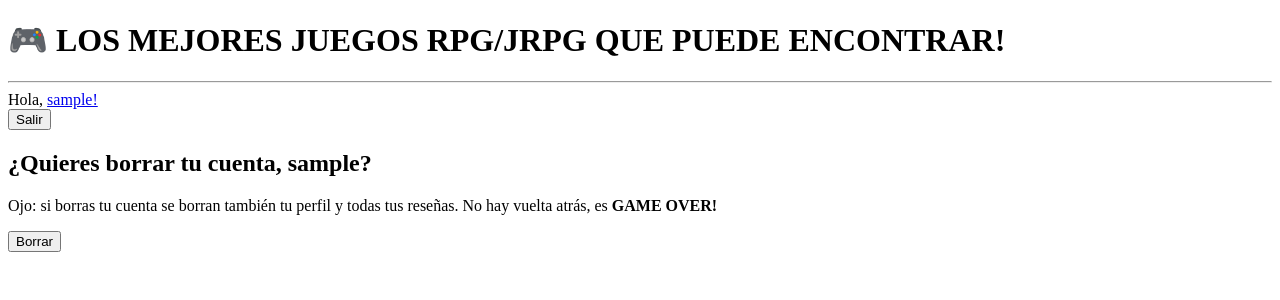
After one commit to murilocampos007-hue/catalogo_video_juego_murilo, a Django app: page /perfiles/borrar/ in a window 1280 px wide. The commit adds this page. Shown: the top 300 px of the page. Run offline with Django 5.2, Linux system fonts and the light colour scheme; the visitor is signed in with stand-in values (Sample User, id 1).

Commit message:
agregación de perfiles y cambios en HTML

```diff
--- a/catalogo_core/urls.py
+++ b/catalogo_core/urls.py
@@ -35,4 +35,7 @@ urlpatterns = [
     path('resenas/nueva/<int:id_juego>/', views.crear_resena, name='crear_resena'),
     path('resenas/editar/<int:id_resena>/', views.editar_resena, name='editar_resena'),
     path('resenas/borrar/<int:id_resena>/', views.borrar_resena, name='borrar_resena'),
+    path('perfiles/<int:id_usuario>/', views.ver_perfil, name='ver_perfil'),
+    path('perfiles/editar/', views.editar_perfil, name='editar_perfil'),
+    path('perfiles/borrar/', views.borrar_perfil, name='borrar_perfil'),
 ]
--- a/juegos/templates/base.html
+++ b/juegos/templates/base.html
@@ -7,9 +7,9 @@
 <body>
     <h1> 🎮 LOS MEJORES JUEGOS RPG/JRPG QUE PUEDE ENCONTRAR! </h1><hr>
 
-     {% block cabecera %}
+    {% block cabecera %}
     {% if user.is_authenticated %}
-        <div> Hola, {{ user.username }}!</div>
+        <div> Hola, <a href='/perfiles/{{ user.id }}/'>{{ user.username }}!</a> </div>
 
         <form method="POST" action="/accounts/logout/">
             {% csrf_token %}
--- /dev/null
+++ b/juegos/templates/borrar_cuenta.html
@@ -0,0 +1,11 @@
+{% extends 'base.html'%}
+{% block contenido %}
+<div><h2>¿Quieres borrar tu cuenta, {{perfil.username}}?</h2>
+    <p>Ojo: si borras tu cuenta se borran también tu perfil y todas tus reseñas.
+        No hay vuelta atrás, es <b>GAME OVER!</b></p>
+            <form method="POST">
+                {% csrf_token %}
+                <button type="submit">Borrar</button>
+            </form>
+</div>
+{% endblock %}
--- a/juegos/templates/borrar_franquicia.html
+++ b/juegos/templates/borrar_franquicia.html
@@ -1,4 +1,5 @@
 {% extends 'base.html' %}
+{% block cabecera %} {% endblock %}
 {% block contenido %}
 <h3>Estás seguro de que quieres borrar {{franquicia.titulo}}?</h3>
 <form method="POST">
--- a/juegos/templates/borrar_resena.html
+++ b/juegos/templates/borrar_resena.html
@@ -1,4 +1,5 @@
 {% extends 'base.html' %}
+{% block cabecera %} {% endblock %}
 {% block contenido %}
 <h3>Estás seguro de que quieres borrar la reseña de {{ resena.juego }}?</h3>
 <form method="POST">
--- a/juegos/templates/confirmar_borrado.html
+++ b/juegos/templates/confirmar_borrado.html
@@ -1,4 +1,5 @@
 {% extends 'base.html' %}
+{% block cabecera %} {% endblock %}
 {% block contenido %}
 <h3>Estás seguro de que quieres borrar {{juego.titulo}}?</h3>
 <form method="POST">
--- a/juegos/views.py
+++ b/juegos/views.py
@@ -1,6 +1,6 @@
 from django.shortcuts import render, get_object_or_404, redirect
-from .models import Franquicia, Juego, Resena
-from .forms import JuegoForm, FranquiciaForm, ResenaForm
+from .models import Franquicia, Juego, Resena, User, Perfil
+from .forms import JuegoForm, FranquiciaForm, ResenaForm, PerfilForm
 import logging
 from django.contrib.auth.decorators import login_required, permission_required
 from django.contrib.auth.forms import UserCreationForm
@@ -213,3 +213,43 @@ def borrar_resena(request, id_resena):
         except Exception:
             logger.exception("Error al borrar la reseña.")
     return render(request, 'borrar_resena.html', {'resena': resena_del})
+
+
+def ver_perfil(request, id_usuario):
+    usuario = get_object_or_404(User, id=id_usuario)
+    perfil, creado = Perfil.objects.get_or_create(usuario=usuario)
+    return render(request, 'perfil.html', {'perfil': perfil})
+
+
+@login_required
+def editar_perfil(request):
+    perfil, creado = Perfil.objects.get_or_create(usuario=request.user)
+    if request.method == "POST":
+        form = PerfilForm(request.POST, instance=perfil)
+        if form.is_valid():
+            try:
+                editor = form.save()
+                logger.info(f"El Perfil {editor.usuario} se editó con éxito.")
+                return redirect('ver_perfil', id_usuario=request.user.id)
+
+            except Exception:
+                logger.exception("Error al editar Perfil.")
+                form.add_error(None, "No se pudo editar el Perfil.")
+
+    else:
+        form = PerfilForm(instance=perfil)
+    return render(request, 'formulario.html', {'form': form})
+
+
+@login_required
+def borrar_perfil(request):
+    perfil_del = request.user
+    if request.method == "POST":
+        try:
+            perfil_del.delete()
+            logger.info(f"La cuenta {perfil_del.username} se borró con éxito.")
+            return redirect ('catalogo')
+
+        except Exception:
+            logger.exception("Error al borrar la cuenta.")
+    return render(request, 'borrar_cuenta.html', {'perfil': perfil_del})
```
Also changed, not shown: juegos/forms.py (+17 -1 lines), juegos/templates/detalle_juegos.html (+5 -5 lines), juegos/templates/perfil.html (added, +24 -0 lines).
